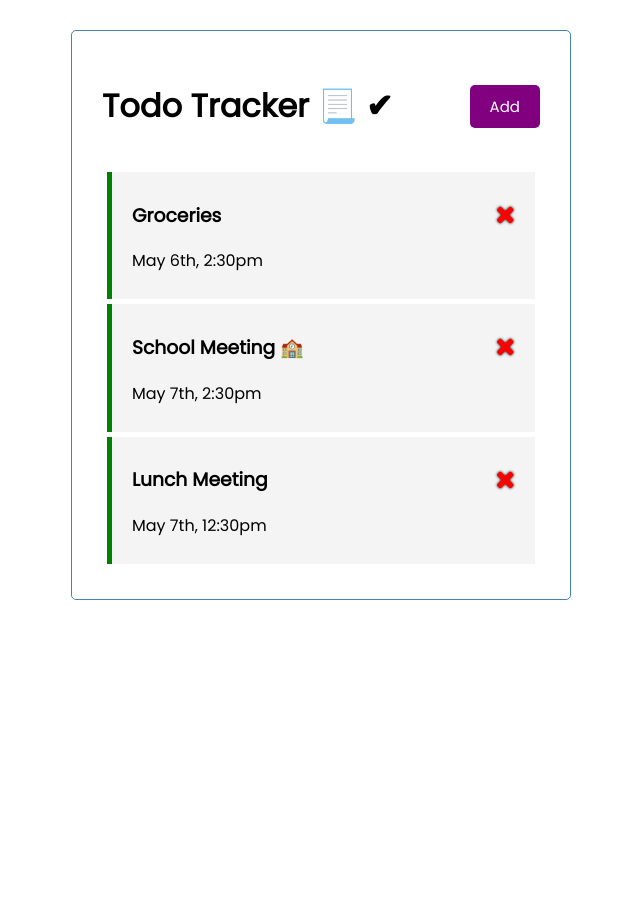
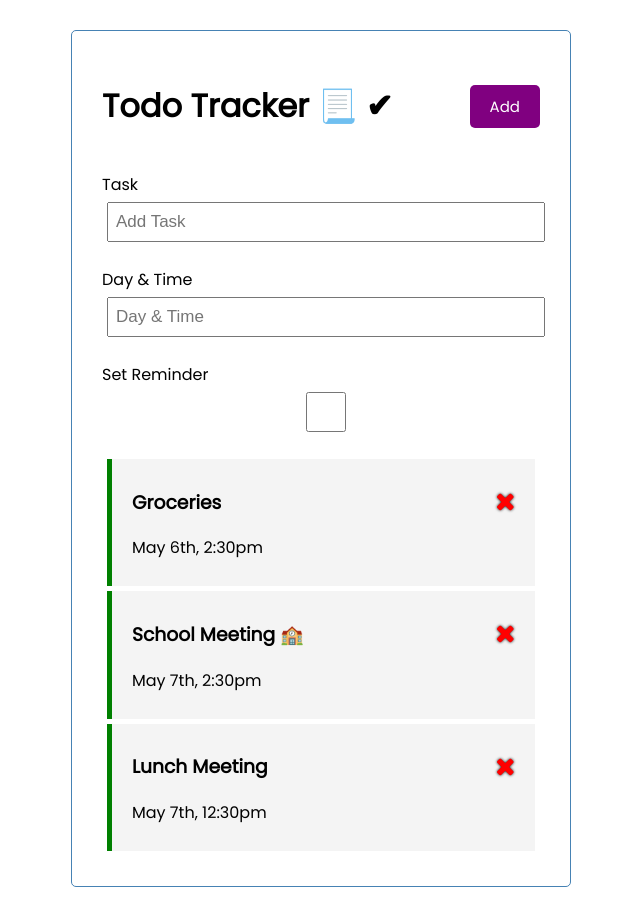
Before and after one commit to alvalle09/AngTodoapp, an Angular app: page / in a window 1280 px wide. Shown: the whole page, without its empty margins (319-959 px from the left). Before the commit the page ends 800 px from the top, so only its background shows below. Built offline with nearby package versions, Linux system fonts and the light colour scheme; data requests are answered from the project's data file.

Commit message:
setup add-task elements

```diff
--- a/src/app/components/add-task/add-task.component.html
+++ b/src/app/components/add-task/add-task.component.html
@@ -1 +1,14 @@
-<p>add-task works!</p>
+<form>
+    <div class="form-control">
+        <label for="text">Task</label>
+        <input type="text" name="text" id="text" placeholder="Add Task">
+    </div>
+    <div class="form-control">
+        <label for="day">Day & Time</label>
+        <input type="text" name="day" id="day" placeholder="Day & Time">
+    </div>
+    <div class="form-control form-contorl-check">
+        <label for="reminder">Set Reminder</label>
+        <input type="checkbox" name="reminder" id="reminder">
+    </div>
+</form>
--- a/src/app/components/tasks/tasks.component.html
+++ b/src/app/components/tasks/tasks.component.html
@@ -1,3 +1,5 @@
+<app-add-task></app-add-task>
+
 <app-task-item
     *ngFor="let task of tasks"
     [task]="task"
```
